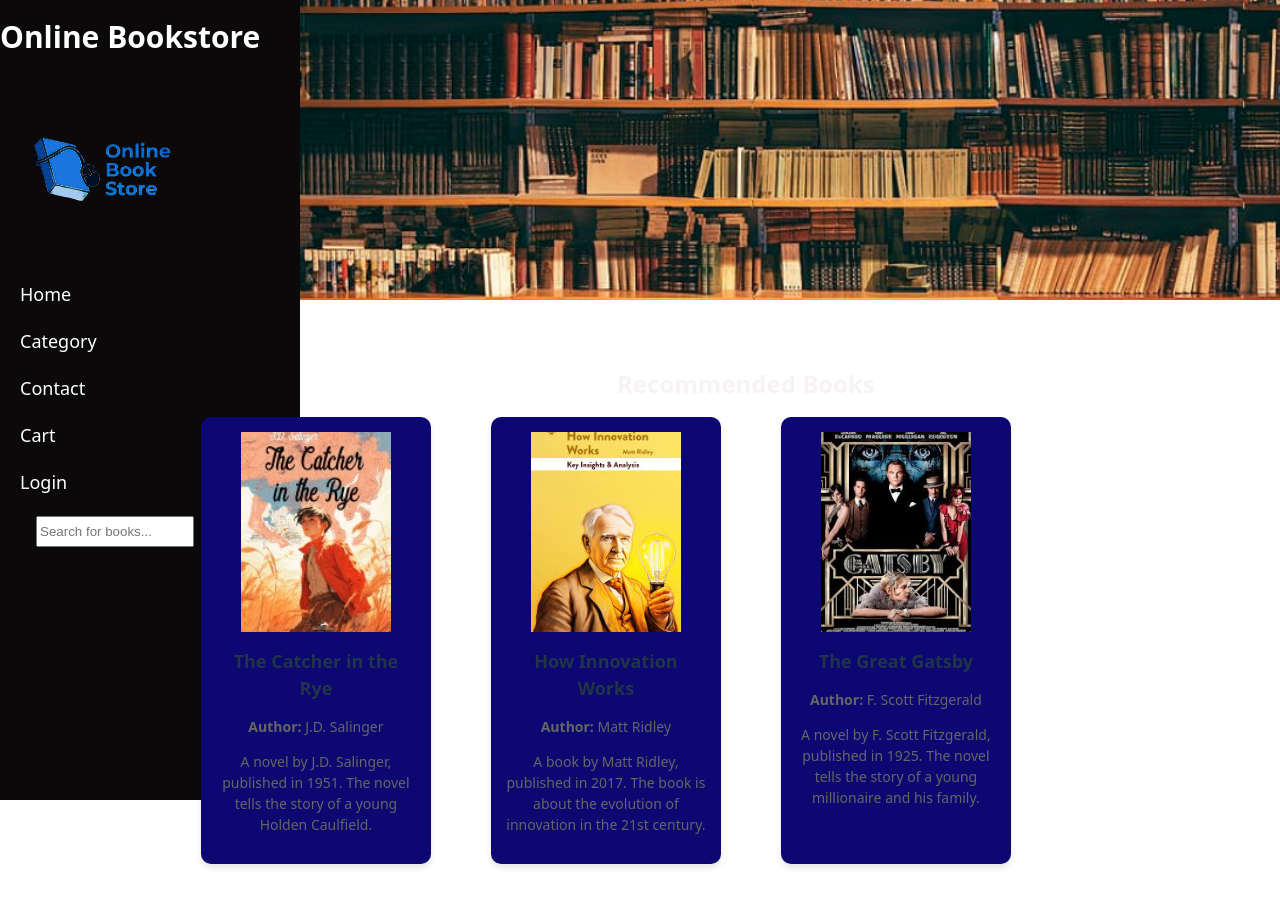
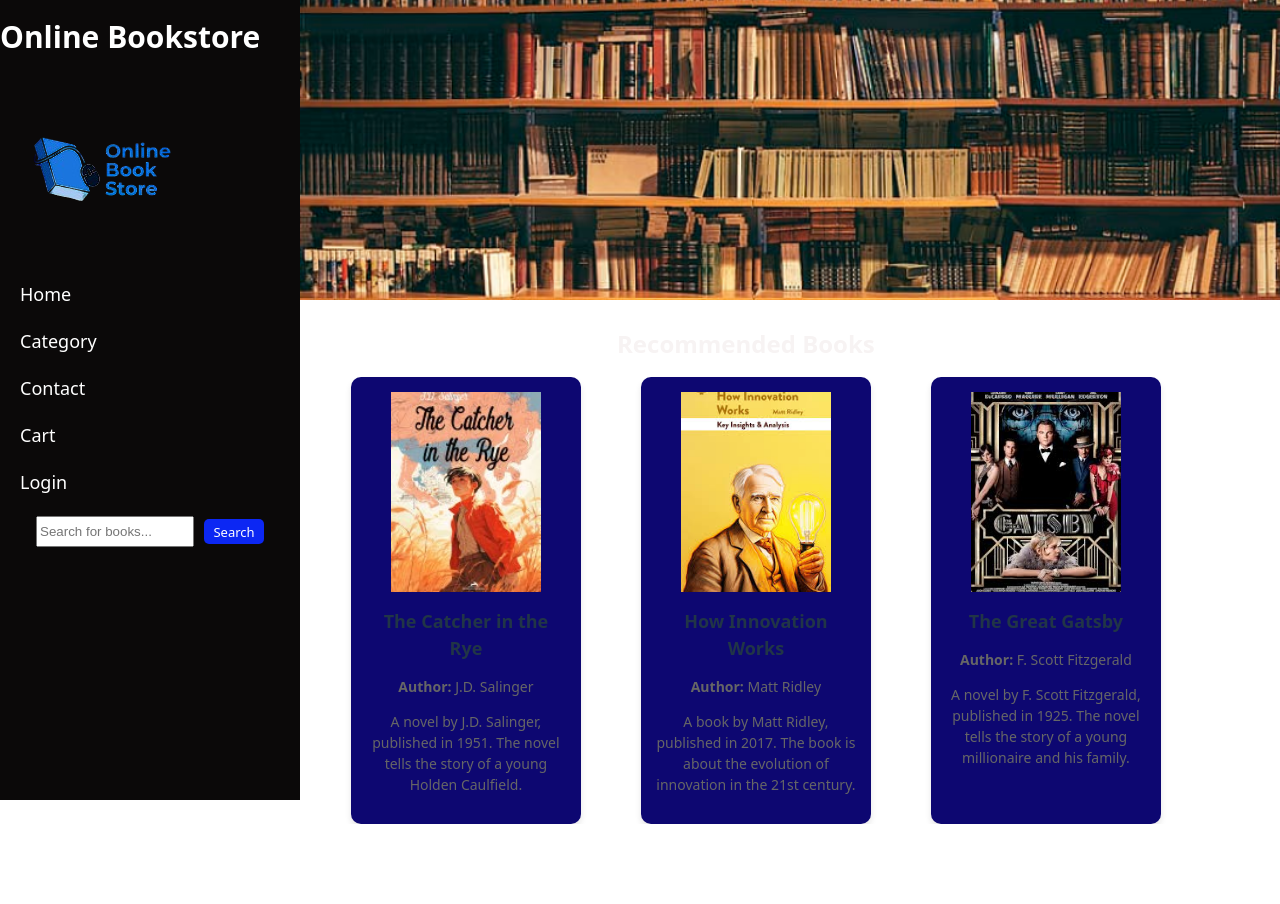
Before and after one commit to JanudiJithmini/Online-BookStore, a React (Vite) app in the folder app-34/: page / in a window 1280 px wide. Shown: the top 904 px of the page. After the commit the page ends 824 px from the top, so only its background shows below. Built offline with nearby package versions, Linux system fonts and the light colour scheme.

Commit message:
Make the changes in HomePage and BookCategory.css

```diff
--- a/app-34/src/Component/BookCategory/BookCategory.css
+++ b/app-34/src/Component/BookCategory/BookCategory.css
@@ -99,8 +99,8 @@
 /* Discount Label */
 .book-card .discount {
   position: absolute;
-  top: 0px;
-  right: 0px;
+  top: -10px;
+  right: -10px;
   background-color: red;
   color: white;
   padding: 3px 3px;
--- a/app-34/src/Component/HomePage/HomePage.css
+++ b/app-34/src/Component/HomePage/HomePage.css
@@ -10,16 +10,17 @@
     margin-left: 300px;
   }
 
-  .book-list-container {
+  .book-list-container-main {
     text-align: center;
-    padding: 20px;
+    padding-left: 300px;
+
   }
 
   .topic-heading {
     font-size: 24px;
     margin-bottom: 15px;
     color: #f7f3f3;
-    padding-left: 300px;
+
   }
 
   .book-list {
--- a/app-34/src/Component/HomePage/HomePage.jsx
+++ b/app-34/src/Component/HomePage/HomePage.jsx
@@ -34,7 +34,7 @@
       <div className="home-image">
         <img src={Homeimage} alt=""></img>
       </div>
-      <div className="book-list-container">
+      <div className="book-list-container-main">
         <h2 className="topic-heading">Recommended Books</h2>
         <div className="book-list">
           {books.map((book, index) => (
```
